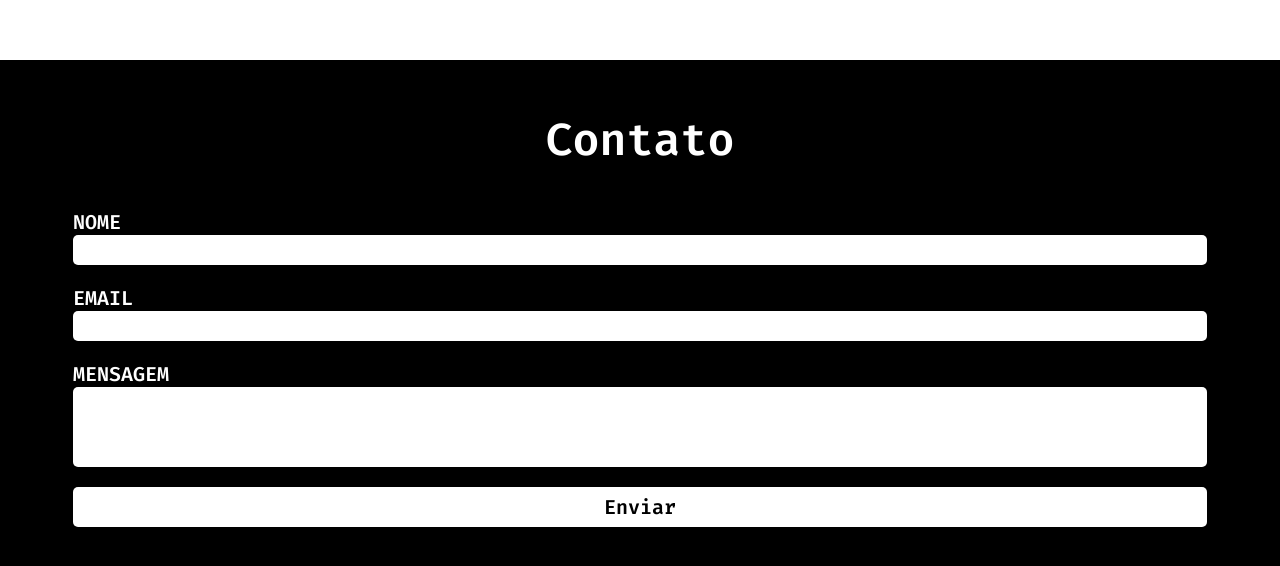
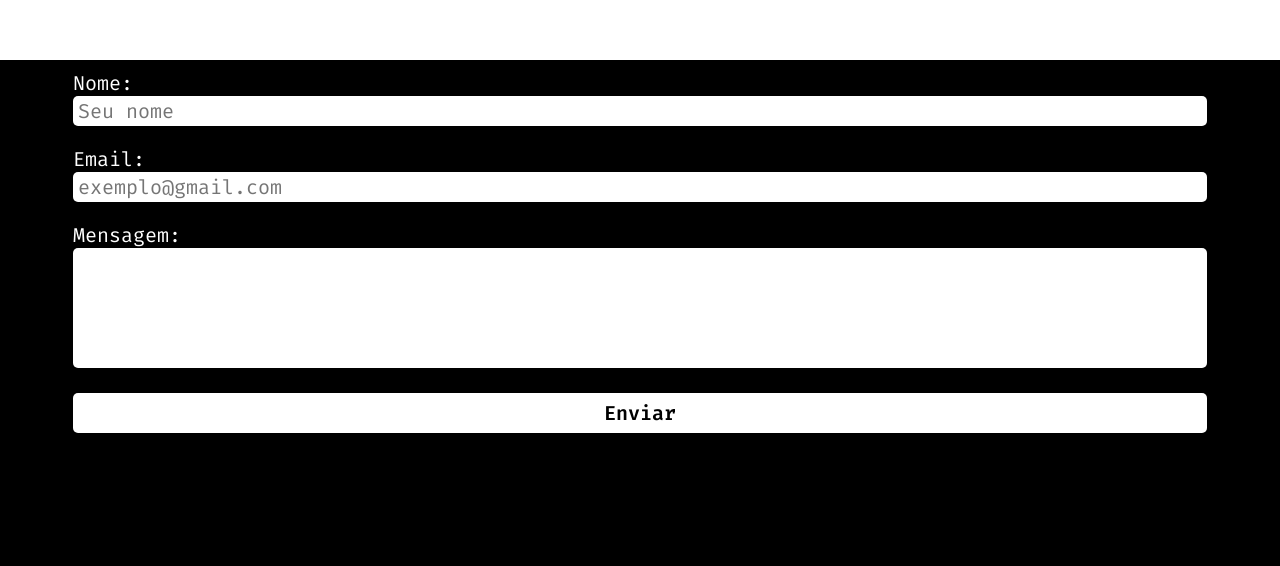
Before and after one commit to mateussf99/portfolio, a plain HTML site: page index.html in a window 1280 px wide. Shown: the part 1540-2106 px from the top of the page. Drawn offline with Linux system fonts and the light colour scheme.

Commit message:
parte do contato atualizada

```diff
--- a/index.html
+++ b/index.html
@@ -51,22 +51,27 @@
             para está atualizado no que a de novo no mercado.</p>
     </div>
     <div id="contato">
-        <h2>Contato</h2>
-        <div class="nome">
-            <h3>NOME</h3>
-            <input type="text"/>
-        </div>
-        <div class="email">
-            <h3>EMAIL</h3>
-            <input type="email" name="" id=""/>
-        </div>
-        <div class="texto">
-            <h3>MENSAGEM</h3>
-            <input type="text" name="" id=""/>
-        </div>
-        <button>
-            Enviar
-        </button>
+        <form action="">
+
+
+            <p>
+                <label for="nome">Nome: <br> </label>
+                <input type="text" id="nome" name="nome" placeholder="Seu nome" required/>
+            </p>
+            <p>
+                <label for="nome">Email: <br> </label>
+                <input type="email" id="email" name="email" placeholder="exemplo@gmail.com" required/>
+            </p>
+            <p>
+                <label for="nome">Mensagem: <br> </label>
+                <!-- <input type="text" id="mensagem" name="mensagem" required/> -->
+                <textarea name="mensagem" id="mensagem" required></textarea>
+            </p>
+            <button>
+                Enviar
+            </button>
+        </form>
+
     </div>
 </body>
 </html>
--- a/style.css
+++ b/style.css
@@ -138,7 +138,7 @@ header{
 
 #contato{
     background-color: #000; /*cor do fundo*/
-    display: block;
+    display: block; /*alinha os itens na horizontal*/
     text-align: center; /*alinha o texto ao centro*/
     font-family: Fira code; /*fonte do texto*/
     padding: 10px;
@@ -147,70 +147,32 @@ header{
 }
 
 
-#contato h2{
+#contato label{
+    display: block; /*alinha os itens na horizontal*/
     color: #fff; /*cor do texto*/
-    padding: 40px 120px; /*espaçamento */
-    font-size: 45px; /*tamanho da fonte*/
+    font-family: Fira code;
+    font-size: 20px; /*tamanho da fonte*/
+    text-align: left;
+    padding-left: 5%; /*espaçamento interno a esquerda*/
 }
-.nome input{
-    width: 90%;
-    height: 30px;
-    border-radius: 5px;
-    border-style: none;
+#contato input {
+    width: 90%; /*largura do input*/
+    height: 30px;/*altura do input*/
+    border-radius: 5px; /**/
+    border-style: none; /*tira o stilo nativo da borda*/
     margin-bottom: 20px;
     text-align: left; /*alinha o texto a esquerda*/
+    padding-left: 5px;
     color: #000; /*cor do texto*/
     font-size: 20px; /*tamanho da fonte*/
     font-family: Fira code; /*fonte do texto*/
 }
-.nome h3{
-    color: #fff; /*cor do texto*/
-    text-align: left; /*alinha o texto a esquerda*/
-    font-size: 20px; /*tamanho da fonte*/
-    padding-left: 5%;
-}
-
-.email input{
-    width: 90%;
-    height: 30px;
-    border-radius: 5px;
-    border-style: none;
-    margin-bottom: 20px;
-    text-align: left; /*alinha o texto a esquerda*/
-    color: #000; /*cor do texto*/
-    font-size: 20px; /*tamanho da fonte*/
-    font-family: Fira code; /*fonte do texto*/
-}
-.email h3{
-    color: #fff; /*cor do texto*/
-    text-align: left; /*alinha o texto a esquerda*/
-    font-size: 20px; /*tamanho da fonte*/
-    padding-left: 5%;
-}
-.texto input{
-    width: 90%;
-    height: 80px;
-    border-radius: 5px;
-    border-style: none;
-    margin-bottom: 20px;
-    text-align: left; /*alinha o texto a esquerda*/
-    word-break: break-word;
-    color: #000; /*cor do texto*/
-    font-size: 20px; /*tamanho da fonte*/
-    font-family: Fira code; /*fonte do texto*/
-}
-.texto h3{
-    color: #fff; /*cor do texto*/
-    text-align: left; /*alinha o texto a esquerda*/
-    font-size: 20px; /*tamanho da fonte*/
-    padding-left: 5%;
-}
 #contato button{
-    width: 90%;
-    height: 40px;
-    border-radius: 5px;
-    border-style: none;
-    margin-bottom: 20px;
+    width: 90%; /*largura do button*/
+    height: 40px; /*altura do input*/
+    border-radius: 5px; /*arredondamento das bordas*/
+    border-style: none; /*tira a borda*/
+    margin-bottom: 20px; /*espaçamento inferior*/
     text-align: center; /*alinha o texto no centro*/
     color: #000; /*cor do texto*/
     font-family: Fira code; /*fonte do texto*/
@@ -218,6 +180,22 @@ header{
     background-color: #fff; /*cor do fundo*/
     font-weight: bold; /*deixa o texto em negrito*/
 }
+#contato #mensagem {
+    width: 90%; /*largura do textarea*/
+    height: 120px; /*altura do input*/
+    border-radius: 5px; /*arredondamento das bordas*/
+    border-style: none; /*tira o stilo nativo da borda borda*/
+    margin-bottom: 20px; /*espaçamento inferior*/
+    padding-left: 5px; /*espaçamento interno a esquerda*/
+    text-align: left; /*alinha o texto na esquerda*/
+    color: #000; /*cor do texto*/
+    font-family: Fira code; /*fonte do texto*/
+    font-size: 20px; /*tamanho da fonte*/
+    background-color: #fff; /*cor do fundo*/
+    font-weight: bold; /*deixa o texto em negrito*/
+    resize: none; /*bloqueando o redimensionamento da caixa*/
+
+}
 #contato button:hover{
     background-color: #000; /*cor do fundo ao passar o mouse*/
     color: #fff; /*cor do texto ao passar o mouse*/
```
